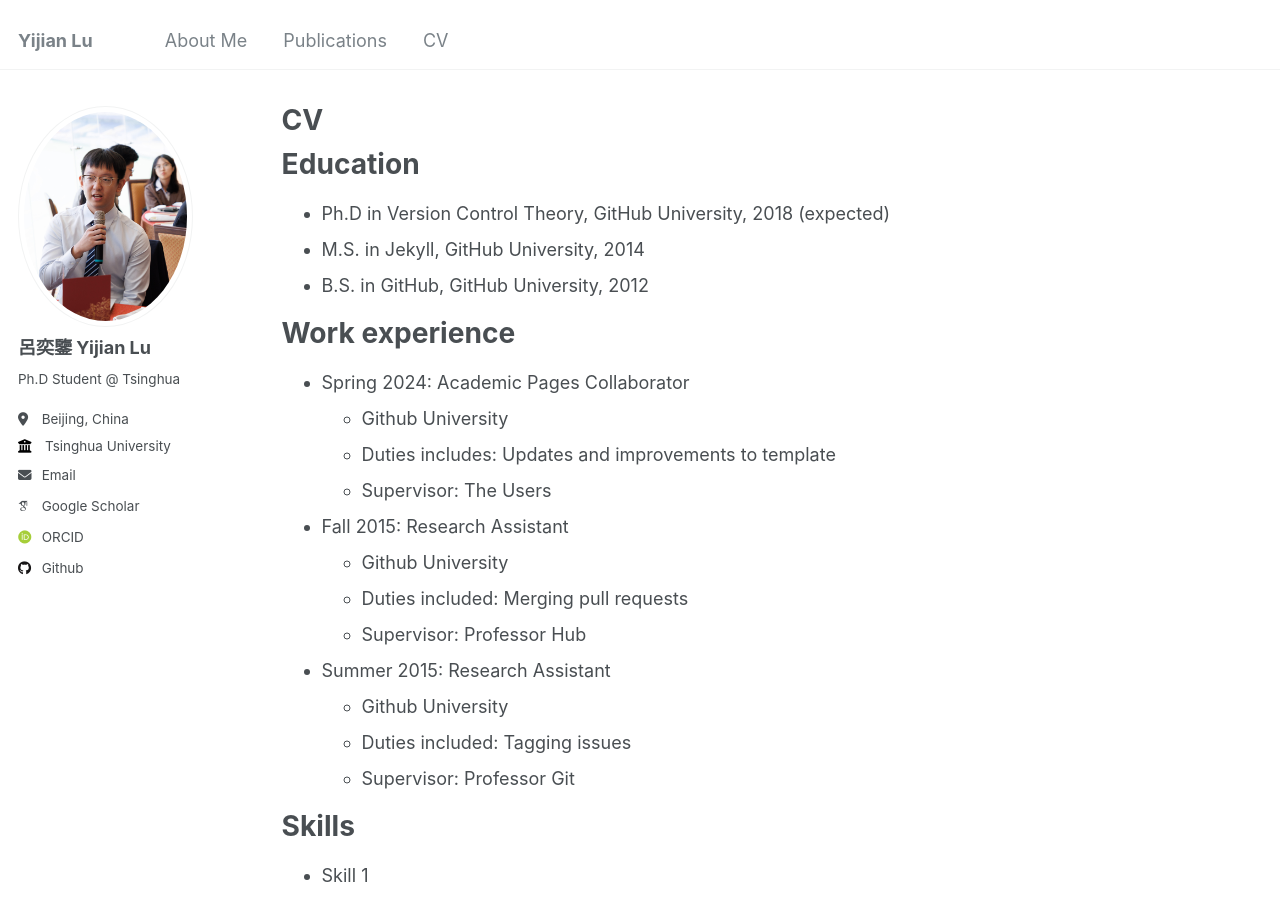
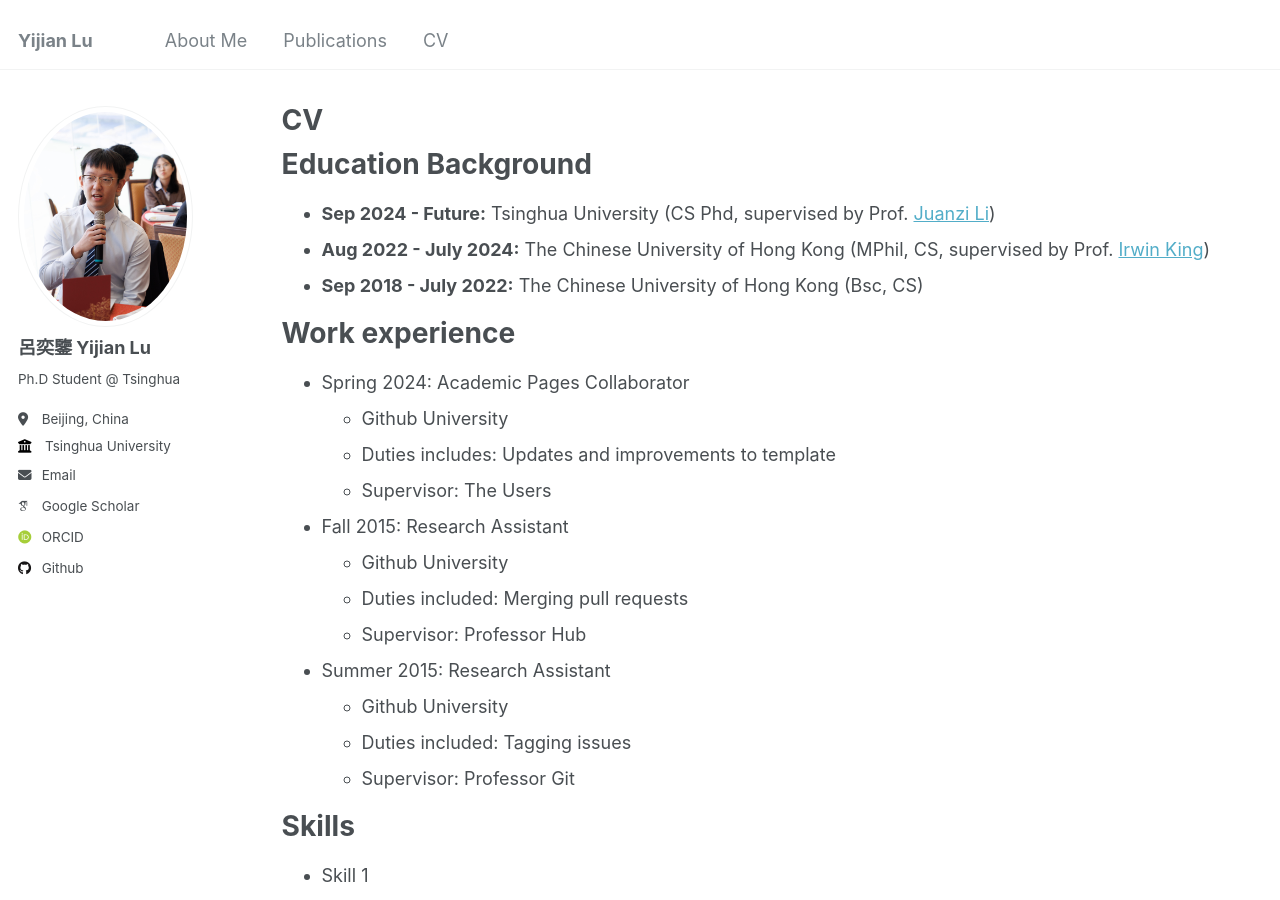
Before and after one commit to luyijian3/luyijian3.github.io, a Jekyll site: the page built from _pages/cv.md, in a window 1280 px wide and 900 px high. Built offline with Jekyll 4.4.1, drawn with Linux system fonts in a browser that asks for light colours; some web fonts are replaced.

Commit message:
Update cv.md

```diff
--- a/_pages/cv.md
+++ b/_pages/cv.md
@@ -9,11 +9,11 @@ redirect_from:
 
 {% include base_path %}
 
-Education
+Education Background
 ======
-* Ph.D in Version Control Theory, GitHub University, 2018 (expected)
-* M.S. in Jekyll, GitHub University, 2014
-* B.S. in GitHub, GitHub University, 2012
+- **Sep 2024 - Future:** Tsinghua University (CS Phd, supervised by Prof. [Juanzi Li](https://keg.cs.tsinghua.edu.cn/persons/ljz/))
+- **Aug 2022 - July 2024:** The Chinese University of Hong Kong (MPhil, CS, supervised by Prof. [Irwin King](https://scholar.google.com/citations?user=MXvC7tkAAAAJ&hl=en))
+- **Sep 2018 - July 2022:** The Chinese University of Hong Kong (Bsc, CS)
 
 Work experience
 ======
```
